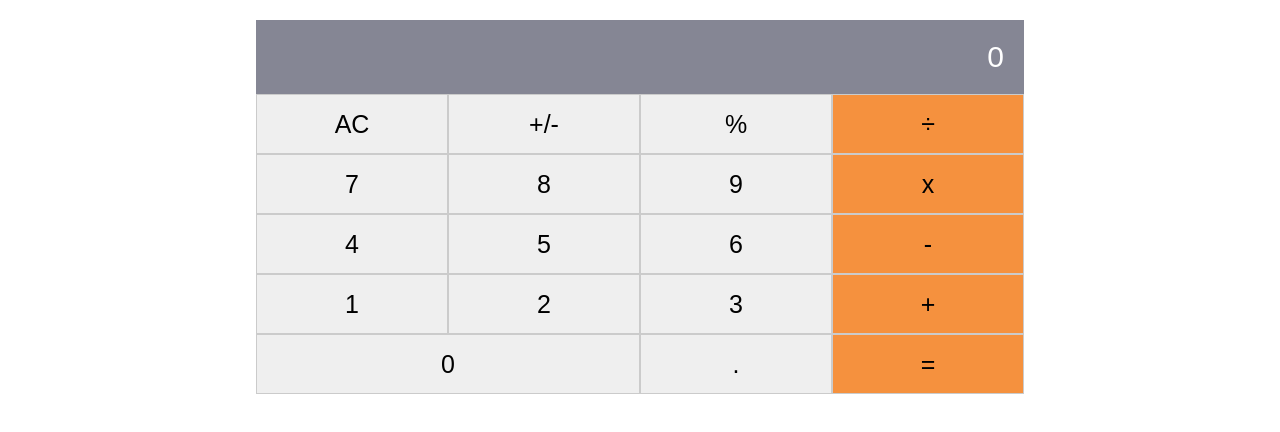
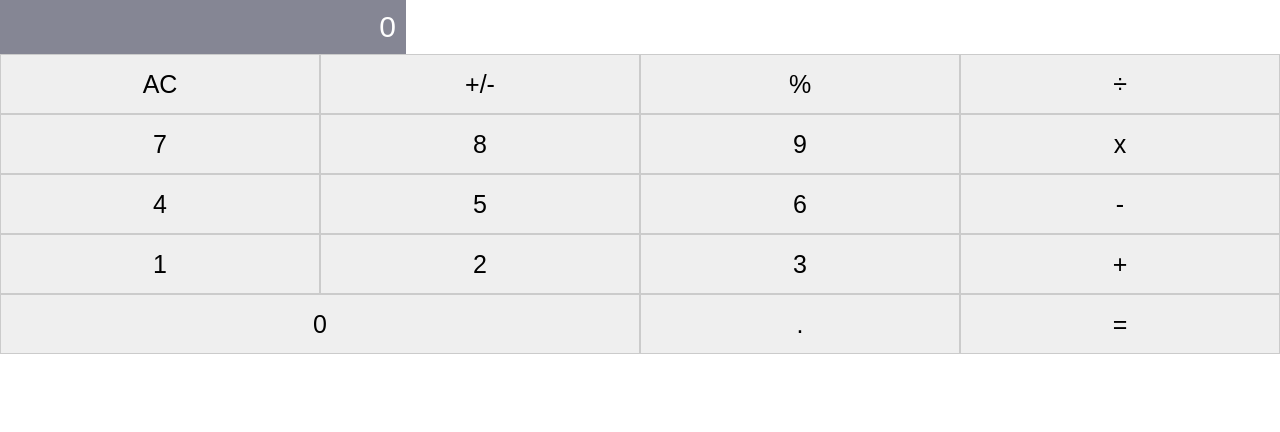
Before and after one commit to Talha-Hanif5666/Maths-Magician, a React (Create React App) app: page / in a window 1280 px wide. Shown: the top 432 px of the page. Built offline with nearby package versions, Linux system fonts and the light colour scheme.

Commit message:
Adding calculator

```diff
--- a/src/components/Calculator.js
+++ b/src/components/Calculator.js
@@ -3,35 +3,35 @@ import React from 'react';
 class Calculator extends React.PureComponent {
   render() {
     return (
-      <div className="container">
-        <div className="result">
+      <div className="main">
+        <div className="display">
           <input type="text" value={0} />
         </div>
-        <div className="buttons">
+        <div className="numerics">
           <button type="button">AC</button>
           <button type="button">+/-</button>
           <button type="button">%</button>
-          <button type="button" className="opreator">÷</button>
+          <button type="button" className="yellow">÷</button>
           <br />
 
           <button type="button">7</button>
           <button type="button">8</button>
           <button type="button">9</button>
-          <button type="button" className="opreator">x</button>
+          <button type="button" className="yellow">x</button>
           <br />
           <button type="button">4</button>
           <button type="button">5</button>
           <button type="button">6</button>
-          <button type="button" className="opreator">-</button>
+          <button type="button" className="yellow">-</button>
           <br />
           <button type="button">1</button>
           <button type="button">2</button>
           <button type="button">3</button>
-          <button type="button" className="opreator">+</button>
+          <button type="button" className="yellow">+</button>
           <br />
           <button type="button" className="zero"> 0 </button>
           <button type="button">.</button>
-          <button type="button" className="opreator">=</button>
+          <button type="button" className="yellow">=</button>
           <br />
         </div>
       </div>
```
